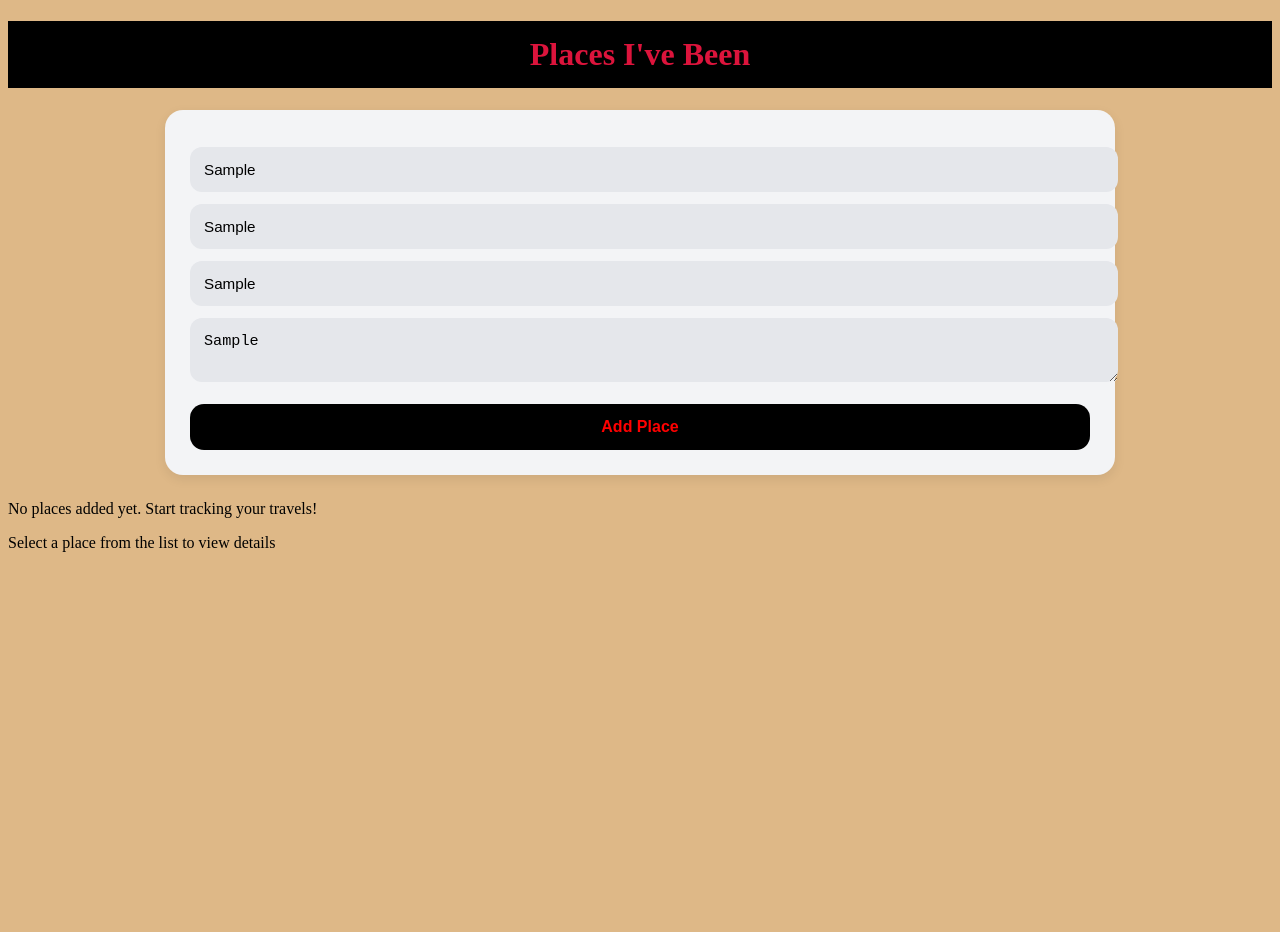
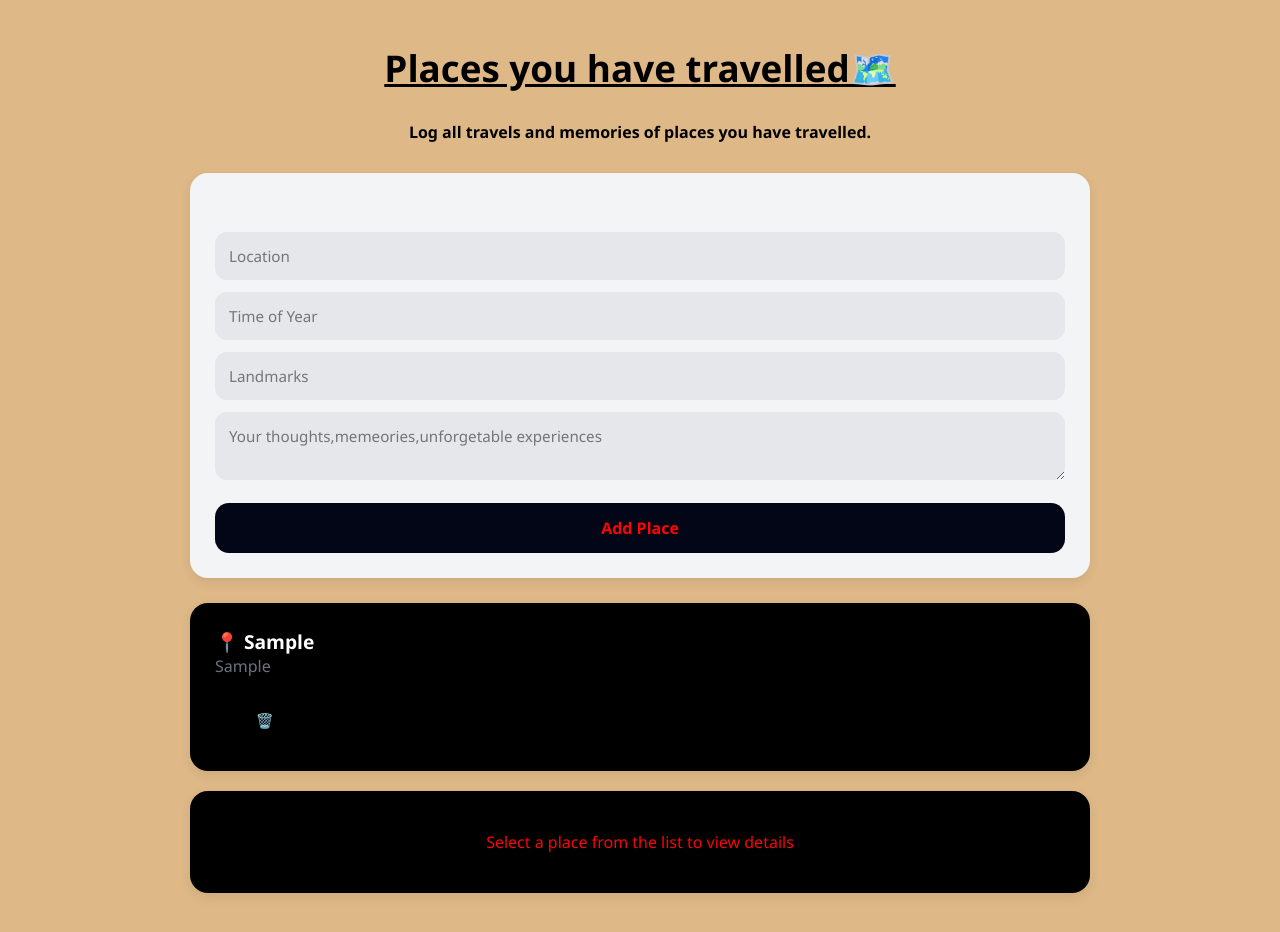
Before and after one commit to tedown2earth/Visited-Places, a plain HTML site: page index.html in a window 1280 px wide. Both pictures are taken after typing "Sample", "Sample", "Sample", "Sample" into the empty fields and a click on the button "Add Place". Before the commit the page ends 800 px from the top, so only its background shows below. Drawn offline with Linux system fonts and the light colour scheme.

Commit message:
Correction of the errors that were present in the webpage

```diff
--- a/index.html
+++ b/index.html
@@ -1,36 +1,35 @@
 <!DOCTYPE html>
-<html lang="en">
+<html>
     <head>
-  <meta charset="UTF-8">
-  <title>Places I've Been</title>
-  <link rel="stylesheet" href="./style.css">
+        <title>Address Book</title>
+        <link rel="stylesheet" href="style.css">
     </head>
     <body>
-
-      <h1>Places I've Been</h1>
+        <h1><u>Places you have travelled🗺️</u></h1>
+       <h4> Log all travels and memories of places you have travelled.</h4>
 
         <!-- Input Form -->
-    <form id="placeForm" >
+<form id="addressInput" >
 
+    <br>
     <input type="text" id="location" placeholder="Location" required>
     <input type="text" id="timeOfYear" placeholder="Time of Year">
-    <input  type="text" id="landmarks" placeholder="Landmark">
+    <input  type="text" id="landmarks" placeholder="Landmarks">
     <textarea name="Notes" id="notes" placeholder="Your thoughts,memeories,unforgetable experiences"></textarea>
-
+    <br>
     <button type="button" onclick="handleAddPlace()" class="button">Add Place</button>
 </form>
-
-
+    <section class="card">
 <!-- List of added places -->
-    <div id="placesContainer"></div>
+<div id="placesContainer">
 
     <!-- Empty State -->
     <div class="empty" id="emptyState">
 
-        <p>No places added yet. Start tracking your travels!</p>
+        No places added yet. Start tracking your travels!
     </div>
 
-    <!-- Places will appear here -->
+    <!-- Places will render here -->
     <div id="placesList"></div>
 
 </div>
@@ -39,8 +38,9 @@
 <!-- Details -->
 <div class="details" id="details">
 
-    <p>Select a place from the list to view details</p>
+    Select a place from the list to view details
 </div>
-<script src="js/script.js"></script>
+</section>
+<script src="script.js"></script>
     </body>
 </html>
--- a/script.js
+++ b/script.js
@@ -1,76 +1,145 @@
-
-function Place(location, landmarks, season, notes) {
-  this.location = location;
-  this.landmarks = landmarks;
-  this.season = season;
-  this.notes = notes;
-  this.id = null;
-}
-
-Place.prototype.summary = function () {
-  return this.location + " (" + this.season + ")";
+// Constructor
+function PlaceManager() {
+    this.places = {};
+    this.currentId = 0;
 };
 
-function PlacesList() {
-  this.places = {};
-  this.currentId = 0;
-}
-
-PlacesList.prototype.assignId = function () {
-  this.currentId += 1;
-  return this.currentId;
+// Id generator
+PlaceManager.prototype.assignId = function() {
+    this.currentId++;
+    return this.currentId;
 };
 
-PlacesList.prototype.addPlace = function (place) {
-  place.id = this.assignId();
-  this.places[place.id] = place;
+PlaceManager.prototype.addPlace = function(place) {
+    const id = this.assignId();
+    place.id = id;
+    this.places[id] = place;
 };
 
-PlacesList.prototype.findPlace = function (id) {
-  return this.places[id];
+PlaceManager.prototype.getPlace = function(id) {
+    return this.places[id];
 };
 
 
-const placesList = new PlacesList();
+// Remove task
+PlaceManager.prototype.deletePlace = function(id) {
+    if (this.places[id]) {
+        delete this.places[id];
+        return true;
+    }
+    return false;
+    };
 
-function displayPlaces() {
-  const placesUl = document.getElementById("placesList");
-  placesUl.innerHTML = "";
-
-  for (let id in placesList.places) {
-    const li = document.createElement("li");
-    li.textContent = placesList.places[id].summary();
-    li.addEventListener("click", function () {
-      showPlaceDetails(id);
-    });
-    placesUl.appendChild(li);
-  }
+  function Place(location, timeOfYear, landmarks, notes) {
+    this.location = location;
+    this.timeOfYear = timeOfYear;
+    this.landmarks = landmarks.split(",")
+    this.notes = notes;
+    this.id = null   // Given by generator
 }
 
-function showPlaceDetails(id) {
-  const place = placesList.findPlace(id);
-  const detailsDiv = document.getElementById("placeDetails");
+// UI & DOM manipulationm
+const myPlaces = new PlaceManager();
 
-  detailsDiv.innerHTML = `
-    <h2>${place.location}</h2>
-    <p><strong>Landmarks:</strong> ${place.landmarks}</p>
-    <p><strong>Best Time:</strong> ${place.season}</p>
-    <p><strong>Notes:</strong> ${place.notes}</p>
-  `;
+// DOM Elements
+const listEl = document.getElementById(`placesList`)
+
+// HANDLER: Add Button Click
+   function handleAddPlace() {
+
+    const locIn = document.getElementById("location");
+    const timeIn = document.getElementById("timeOfYear");
+    const landIn = document.getElementById("landmarks");
+    const notesIn = document.getElementById("notes");
+
+    // 1. Create Object
+    const newPlace = new Place(
+        locIn.value,
+        timeIn.value,
+        landIn.value,
+        notesIn.value
+    );
+
+    // 2. Store Data
+    myPlaces.addPlace(newPlace);
+
+    // 3. Update UI
+    renderPlaces();
+
+    // 4. Reset Inputs
+    locIn.value = "";
+    timeIn.value = "";
+    landIn.value = "";
+    notesIn.value = "";
 }
 
+function handleDeletePlace(id) {
 
-document.getElementById("placeForm").addEventListener("submit", function (event) {
-  event.preventDefault();
+    if (confirm("Delete this place?")) {
+        myPlaces.deletePlace(id);
+        renderPlaces();
+    }
+}
 
-  const location = document.getElementById("location").value;
-  const landmarks = document.getElementById("landmarks").value;
-  const season = document.getElementById("season").value;
-  const notes = document.getElementById("notes").value;
+function renderPlaces() {
 
-  const newPlace = new Place(location, landmarks, season, notes);
-  placesList.addPlace(newPlace);
+    const list = document.getElementById("placesList");
+    const emptyState = document.getElementById("emptyState");
 
-  displayPlaces();
-  event.target.reset();
-});
+    const placeIds = Object.keys(myPlaces.places);
+
+// Show empty text if list is 0
+if (placeIds.length === 0) {
+   emptyState.style.display = "block"
+   list.innerHTML = "";
+   return;
+}
+
+// Hide text when place is added
+emptyState.style.display = "none";
+list.innerHTML = "";
+
+// Display places
+placeIds.forEach(id => {
+
+        const place = myPlaces.places[id];
+
+        const card = document.createElement("div");
+        card.className = "place-card";
+
+        card.innerHTML = `
+        <div  class="place-header">
+            <h3>📍 ${place.location}</h3>
+            <p>${place.timeOfYear || ""}</p>
+            <button onclick="event.stopPropagation(); handleDeletePlace(${id})">
+                🗑️
+            </button>
+        </div>
+        `;
+
+        card.addEventListener("click", function() {
+            renderDetails(id);
+        });
+
+        list.appendChild(card);
+    });
+}
+
+    function renderDetails(id) {
+
+    const place = myPlaces.getPlace(id);
+    const details = document.getElementById("details");
+
+    details.innerHTML = `
+        <h2>🌍 ${place.location}</h2>
+        <p><strong>Time:</strong> ${place.timeOfYear}</p>
+
+        <h3>🏛️ Landmarks</h3>
+        <ul>
+            ${place.landmarks.map(l => `<li>${l.trim()}</li>`).join("")}
+        </ul>
+
+        <h3>📝 Notes</h3>
+        <p>${place.notes}</p>
+    `;
+}
--- a/style.css
+++ b/style.css
@@ -1,3 +1,27 @@
+* {
+    margin: 0;
+    padding: 0;
+    box-sizing: border-box;
+    font-family: "Segoe UI", Arial, sans-serif;
+}
+
+body {
+    background-color: burlywood;
+    padding: 40px 20px;
+    color: #000000;
+}
+
+h1 {
+    text-align: center;
+    font-size: 2.3rem;
+    margin-bottom: 25px;
+    color: #000000;
+    border: solid 3px burlywood ;
+}
+
+
+
+
 form {
     max-width: 900px;
     margin: auto;
@@ -8,6 +32,11 @@ form {
     margin-bottom: 25px;
     font-weight: 600;
 }
+h4{
+  text-align: center;
+  margin-bottom: 30px;
+}
+
 input,
 textarea {
     width: 100%;
@@ -17,16 +46,16 @@ textarea {
     border: none;
     background: #e5e7eb;
     font-size: 0.95rem;
-    transition: 1s;
 }
+
 button {
     width: 100%;
     margin-top: 18px;
     padding: 14px;
     border: none;
     border-radius: 14px;
-    background: #000000;
-    color: rgb(255, 0, 0);
+    background: #020617;
+    color: rgb(255, 3, 3);
     font-size: 1rem;
     font-weight: 600;
     cursor: pointer;
@@ -35,15 +64,68 @@ button {
 
 button:hover {
    transform: scale(1.1);
-    background: #004af7;
+    background: #0f172a;
 }
-h1{
-  text-align: center;
-  border: none;
-  padding: 15px;
-  color: crimson;
-  background-color: #000000;
+
+.empty,
+.details {
+    max-width: 900px;
+    margin: 0 auto 25px;
+    background: #000000;
+    padding: 40px 20px;
+    border-radius: 18px;
+    text-align: center;
+    color: #fa0505;
+    box-shadow: 0 4px 12px rgba(0,0,0,0.08);
 }
-body{
-  background-color: burlywood;
+
+
+
+.place-card {
+    max-width: 900px;
+    margin: 0 auto 20px;
+    background: #000000;
+    padding: 25px;
+    border-radius: 18px;
+    box-shadow: 0 4px 12px rgba(0,0,0,0.08);
+    transition: transform 0.2s, box-shadow 0.2s;
+    text-align: left;
 }
+
+.place-card h3 {
+    margin-bottom: 8px;
+    color: #111827;
+}
+
+.place-card p {
+    color: #6b7280;
+    margin-bottom: 10px;
+}
+
+
+
+.place-card button {
+    float: right;
+    background: #000000;
+    border: none;
+    border-radius: 8px;
+    padding: 6px 12px;
+    cursor: pointer;
+    font-size: 0.9rem;
+}
+
+.place-card button:hover {
+    background: #fb0e0e;
+}
+
+.place-header {
+    display: table;
+    align-items: center;
+    margin-bottom: 10px;
+}
+
+.place-header h3 {
+    margin: 0;
+    font-size: 1.2rem;
+    color: #ffffff;
+}
```
Lines whose indentation alone changed are shown as unchanged.
